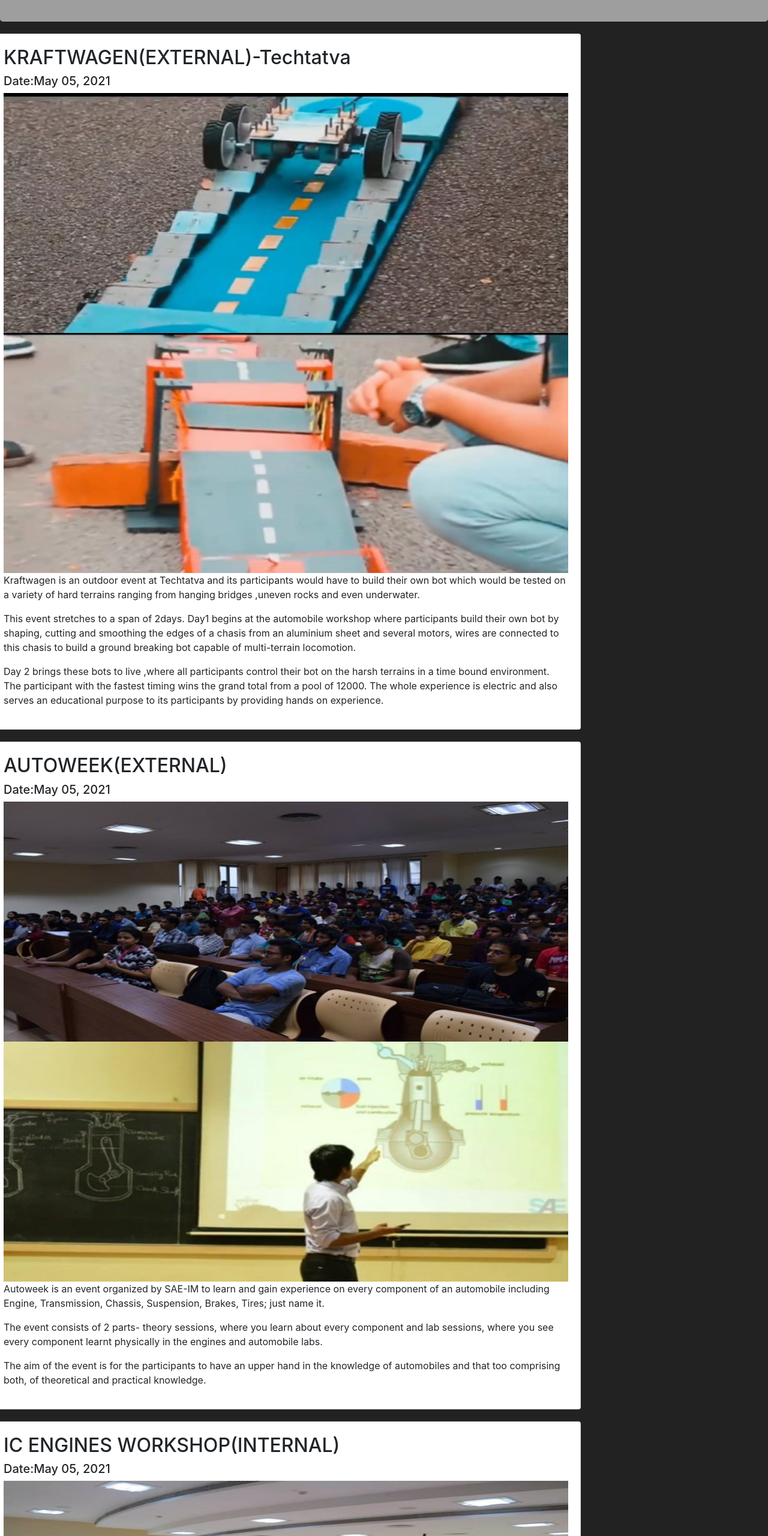
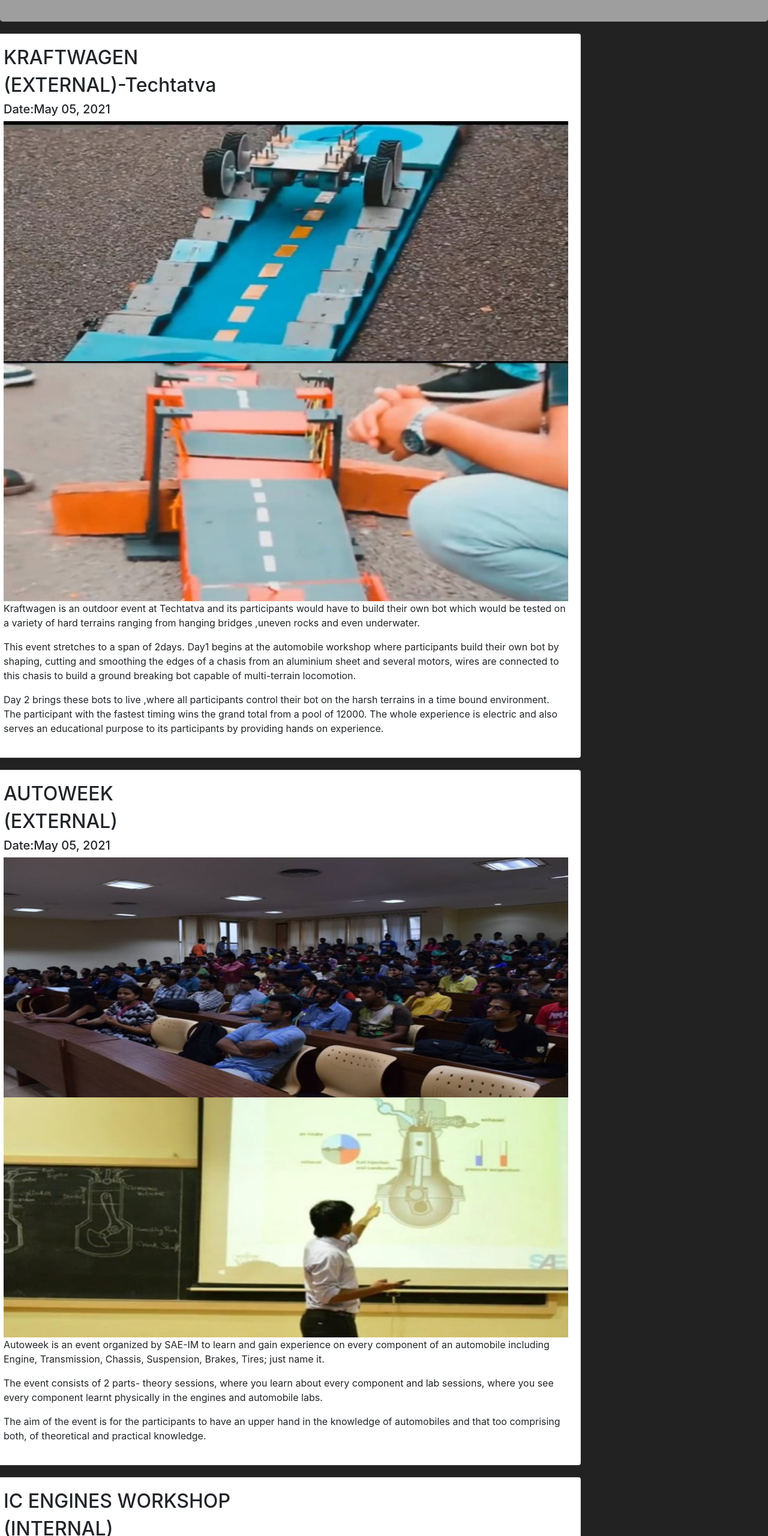
Before and after one commit to abhishek05102001/saemanipal.github.io, a plain HTML site: page events.html in a window 1280 px wide. Shown: the part 240-2800 px from the top of the page at 60% size. Drawn offline with nearby package versions, Linux system fonts and the light colour scheme; grey boxes are pictures that could not be loaded.

Commit message:
Commit-3

```diff
--- a/events.html
+++ b/events.html
@@ -107,7 +107,8 @@
 		<div class="row">
 		  <div class="leftcolumn">
 		    <div class="card">
-		      <h2>KRAFTWAGEN(EXTERNAL)-Techtatva</h2>
+		      <h2>KRAFTWAGEN</h2>
+					<h2>(EXTERNAL)-Techtatva</h2>
 		      <h5>Date:May 05, 2021</h5>
 		      <img src="img/E1.jpg" height="400">
 					<img src="img/E2.jpg" height="400">
@@ -116,7 +117,8 @@
 					<p>Day 2 brings these bots to live ,where all participants control their bot on the harsh terrains in a time bound environment. The participant with the fastest timing wins the grand total from a pool of 12000. The whole experience is electric and also serves an educational purpose to its participants by providing hands on experience.</p>
 		    </div>
 				<div class="card">
-				 <h2>AUTOWEEK(EXTERNAL)</h2>
+				 <h2>AUTOWEEK</h2>
+				 <h2>(EXTERNAL)</h2>
 				 <h5>Date:May 05, 2021</h5>
 				 <img src="img/E3.jpg" height="400">
 				 <img src="img/E4.jpg" height="400">
@@ -125,13 +127,15 @@
 				<p>The aim of the event is for the participants to have an upper hand in the knowledge of automobiles and that too comprising both, of theoretical and practical knowledge.</p>
 			 </div>
 			 <div class="card">
-				<h2>IC ENGINES WORKSHOP(INTERNAL)</h2>
+				<h2>IC ENGINES WORKSHOP</h2>
+				<h2>(INTERNAL)</h2>
 				<h5>Date:May 05, 2021</h5>
 				<img src="img/E5.jpg" height="400">
 			 <p>This workshop aims at educating us about the basic functionality, working of an internal combustion engine. It provides in depth knowledge of various aspects of engines like the difference between a petrol and diesel engine, engines used in heavy vehicles. This workshop further throws light and provides in depth explanation of the various components of an IC engine like the spark plug, crank shaft, flywheel,etc . This workshop also talks about maintaining, oiling and servicing the engines of our cars for a smooth hassle free travel. Finally aspects like formulas related to IC engines. </p>
 			</div>
 			<div class="card">
-			 <h2>UNSCREW ENGINE (EXTERNAL)</h2>
+			 <h2>UNSCREW ENGINE</h2>
+			 <h2>(EXTERNAL)</h2>
 			 <h5>Date:May 05, 2021</h5>
 			 <img src="img/E6.jpg" height="400">
 			 <img src="img/E7.jpg" height="400">
@@ -140,13 +144,15 @@
  			</p>
 		 </div>
 		 <div class="card">
-			<h2>JET ENGINES WORKSHOP(EXTERNAL)</h2>
+			<h2>JET ENGINES WORKSHOP</h2>
+				<h2>(EXTERNAL)</h2>
 			<h5>Date:May 05, 2021</h5>
 			<img src="img/E8.jpg" height="400">
 		 <p>The jet engines workshop focuses on building a technical understanding of the various types of jet engines and the distinct differences between them by giving its participants a glimpse into the intriguing functioning of jet engine and a wind tunnel. The event stretches to a span of 2 days. Day 1 is theoretical and various concepts such as lift, drag, wing concepts and a lot more exciting concepts were covered. Further dissection of a jet engine took place in cross section which enabled to view the various parts and functions of different parts. Day 2 begins in the propulsion lab where participants visualised the aeronautical designs from the previous day and ends with the demonstration of a functioning water tunnel used to run aerodynamic tests.  </p>
 		</div>
 		<div class="card">
-		 <h2>ENGINES WORKSHOP(Online)</h2>
+		 <h2>ENGINES WORKSHOP</h2>
+		 <h2>(Online)</h2>
 		 <h5>Date:December 19, 2021</h5>
 		 <img src="img/F2.png" height="400">
 		 <img src="img/F3.png" height="400">
@@ -154,7 +160,8 @@
 		<p>The workshop conducted by the managing committee (ManComm) of SAE-IM last November was aimed at introducing our juniors to the marvelous world of engines. Several topics from types of engines and parts of an engine to turbochargers and superchargers were explained in great detail during the course of this workshop. The workshop not only helped the juniors with expanding their knowledge on engines, but it also helped the ManComm enhance their knowledge on several automotive concepts.</p>
 	 </div>
 	 <div class="card">
-		<h2>Fusion360  WORKSHOP(Online)</h2>
+		<h2>Fusion360  Workshop</h2>
+		<h2>(Online)</h2>
 		<h5>Date:January , 2021</h5>
 		<img src="img/F5.png" height="400">
 	 <p></p>
```
Also changed, not shown: blog.html (+2 -0 lines).
